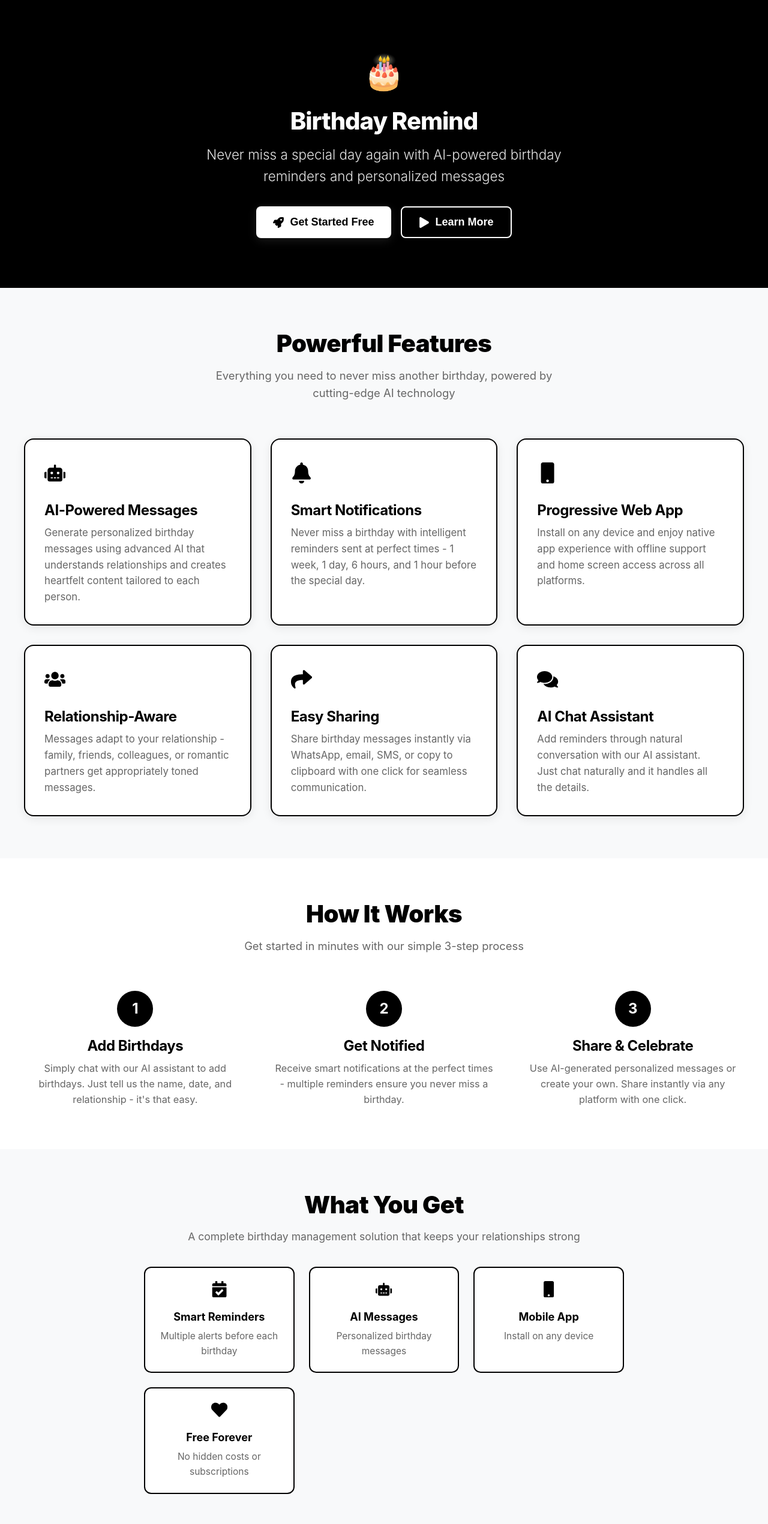
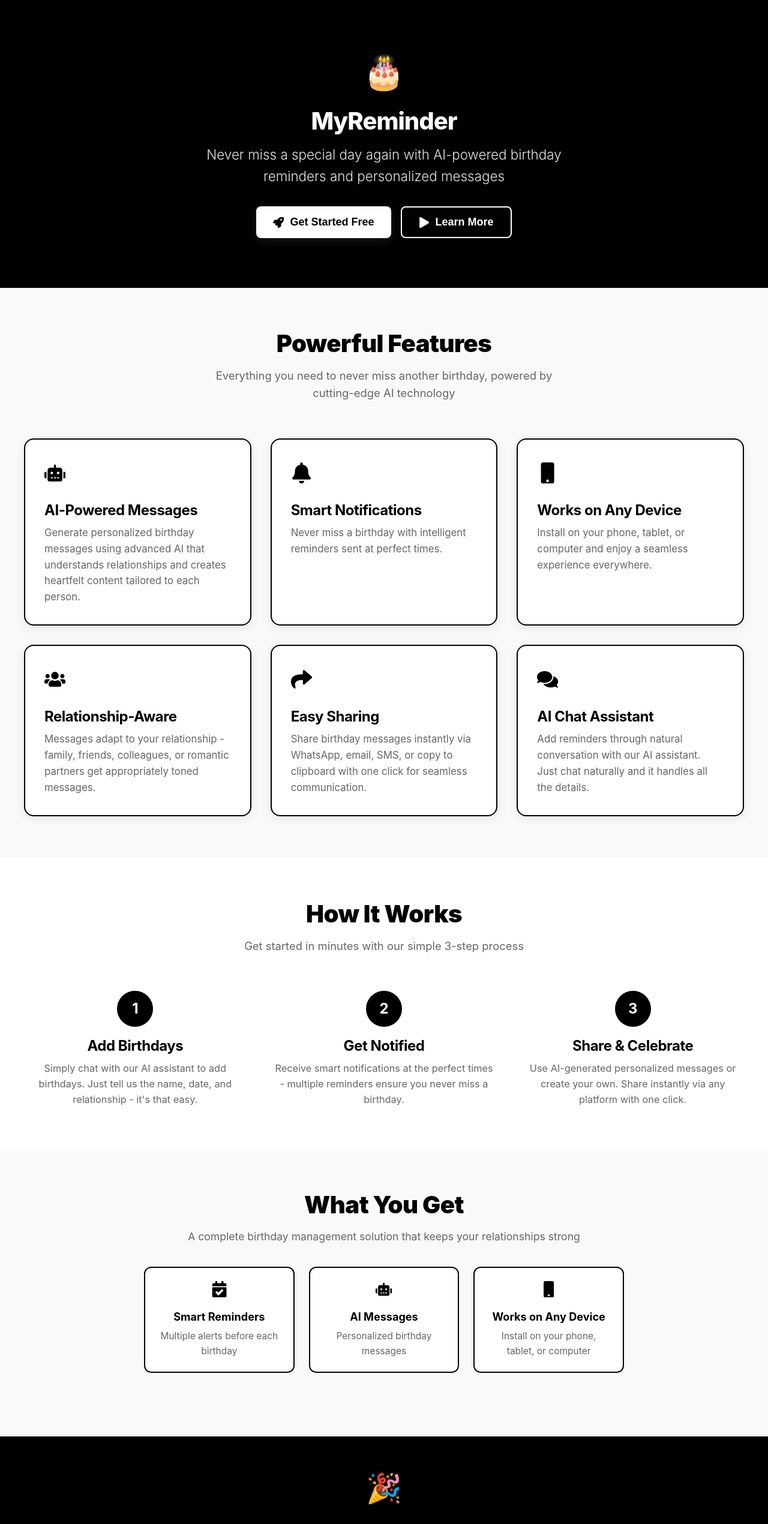
Before and after one commit to kavya-gupta-3/My-Reminder, a React (Create React App) app: page / in a window 1280 px wide. Shown: the top 2541 px of the page at 60% size. Built offline with nearby package versions, Linux system fonts and the light colour scheme; no server answers.

Commit message:
Rename app to MyReminder, update homepage features, and remove Free Forever box

```diff
--- a/src/pages/HomePage.js
+++ b/src/pages/HomePage.js
@@ -31,12 +31,12 @@ function HomePage() {
     {
       icon: <FaBell />,
       title: "Smart Notifications",
-      description: "Never miss a birthday with intelligent reminders sent at perfect times - 1 week, 1 day, 6 hours, and 1 hour before the special day."
+      description: "Never miss a birthday with intelligent reminders sent at perfect times."
     },
     {
       icon: <FaMobile />,
-      title: "Progressive Web App",
-      description: "Install on any device and enjoy native app experience with offline support and home screen access across all platforms."
+      title: "Works on Any Device",
+      description: "Install on your phone, tablet, or computer and enjoy a seamless experience everywhere."
     },
     {
       icon: <FaUsers />,
@@ -102,7 +102,7 @@ function HomePage() {
             letterSpacing: '-1px',
             lineHeight: 1.1
           }}>
-            Birthday Remind
+            MyReminder
           </h1>
           <p style={{
             fontSize: 'clamp(1.1rem, 3vw, 1.4rem)',
@@ -470,19 +470,8 @@ function HomePage() {
               textAlign: 'center'
             }}>
               <FaMobile style={{ fontSize: 'clamp(1.3rem, 4vw, 1.7rem)', color: '#000', marginBottom: '10px' }} />
-              <h4 style={{ color: '#000', marginBottom: '6px', fontSize: 'clamp(1.01rem, 3vw, 1.13rem)', fontWeight: '700' }}>Mobile App</h4>
-              <p style={{ color: '#666', fontSize: 'clamp(0.85rem, 2vw, 0.97rem)' }}>Install on any device</p>
-            </div>
-            <div style={{
-              background: '#fff',
-              padding: 'clamp(14px, 3vw, 22px)',
-              borderRadius: '12px',
-              border: '2px solid #000',
-              textAlign: 'center'
-            }}>
-              <FaHeart style={{ fontSize: 'clamp(1.3rem, 4vw, 1.7rem)', color: '#000', marginBottom: '10px' }} />
-              <h4 style={{ color: '#000', marginBottom: '6px', fontSize: 'clamp(1.01rem, 3vw, 1.13rem)', fontWeight: '700' }}>Free Forever</h4>
-              <p style={{ color: '#666', fontSize: 'clamp(0.85rem, 2vw, 0.97rem)' }}>No hidden costs or subscriptions</p>
+              <h4 style={{ color: '#000', marginBottom: '6px', fontSize: 'clamp(1.01rem, 3vw, 1.13rem)', fontWeight: '700' }}>Works on Any Device</h4>
+              <p style={{ color: '#666', fontSize: 'clamp(0.85rem, 2vw, 0.97rem)' }}>Install on your phone, tablet, or computer</p>
             </div>
           </div>
         </div>
@@ -573,7 +562,7 @@ function HomePage() {
               margin: 0,
               letterSpacing: '-0.5px'
             }}>
-              Birthday Remind
+              MyReminder
             </h3>
           </div>
 
@@ -591,7 +580,7 @@ function HomePage() {
               margin: 0,
               fontSize: 'clamp(0.8rem, 2vw, 0.9rem)'
             }}>
-              © 2025 Birthday Remind. All rights reserved.
+              © 2025 MyReminder. All rights reserved.
             </p>
           </div>
         </div>
```
